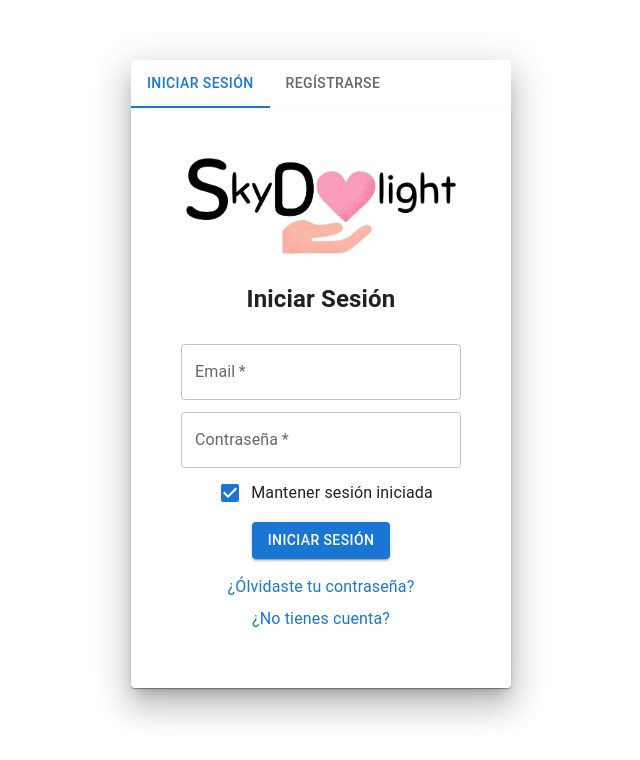
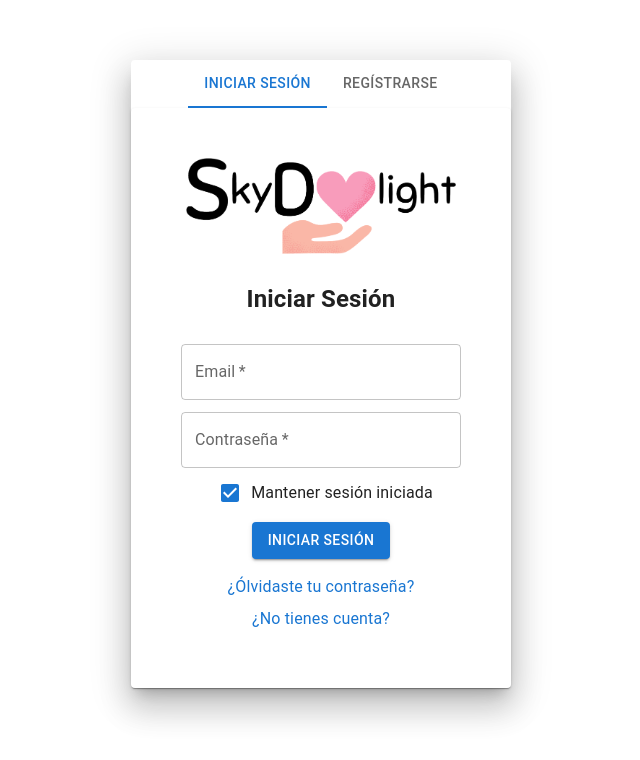
Before and after one commit to jluismarq/SkyDelightWeb, a React (Create React App) app: page / in a window 1280 px wide. Shown: the top 760 px of the page, without its empty margins (319-959 px from the left). Built offline with nearby package versions, Linux system fonts and the light colour scheme.

Commit message:
Centrando tab

```diff
--- a/src/containers/index.js
+++ b/src/containers/index.js
@@ -36,7 +36,7 @@ const handleChange = (event, newValue) => {
 
     return(
         <Paper elevation={20} style= {{width:380, margin:"60px auto"}}>
-            <Tabs value={value} onChange={handleChange} aria-label="disabled tabs example">
+            <Tabs value={value} onChange={handleChange} centered>
                 <Tab label="Iniciar Sesión" />
                 <Tab label="Regístrarse" />
             </Tabs>
```
